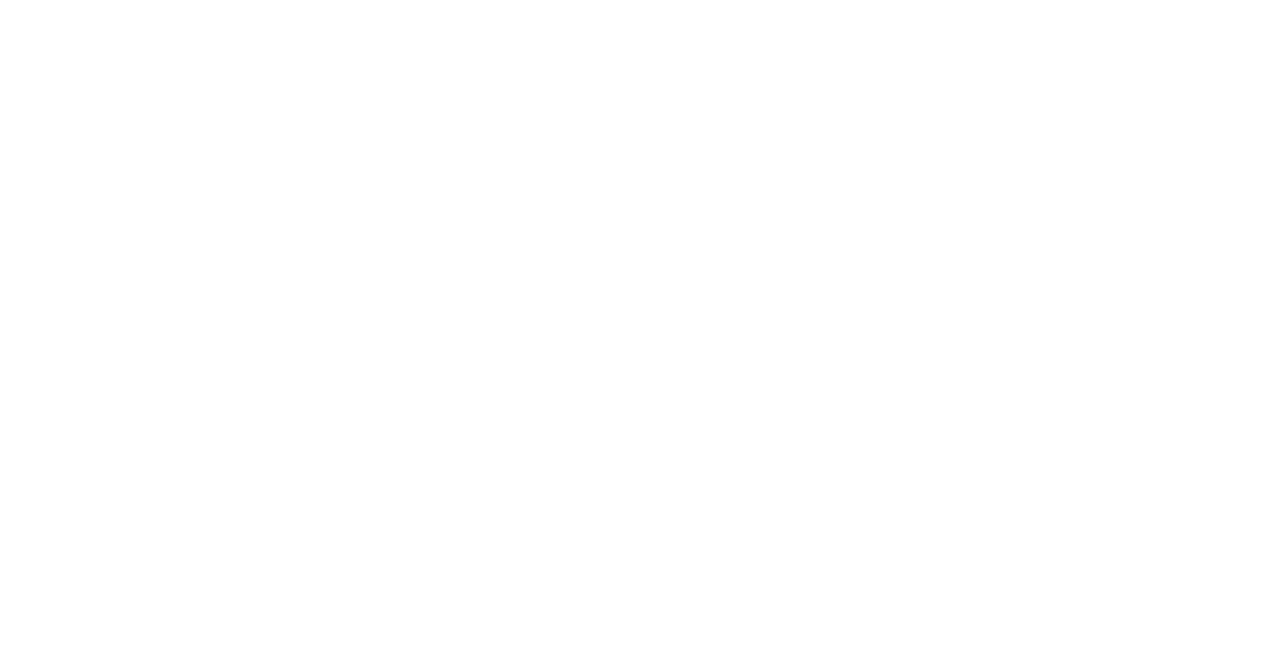
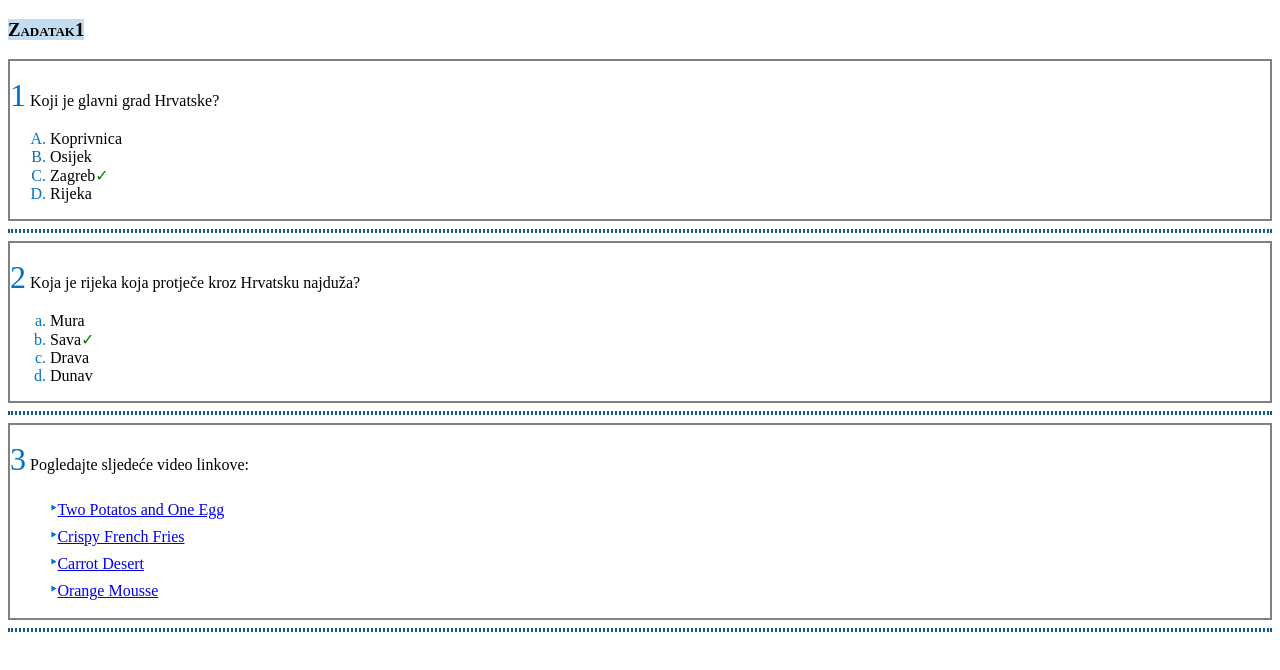
Before and after one commit to jtustanic/vjezbice9, a plain HTML site: page zadatak10.html in a window 1280 px wide. Drawn offline with Linux system fonts and the light colour scheme.

Commit message:
zadatak-

```diff
--- a/stylezadatak.css
+++ b/stylezadatak.css
@@ -0,0 +1,46 @@
+.c1{
+    list-style-type: upper-latin;
+}
+
+.c2{
+    list-style-type: lower-latin;
+}
+
+.c3{
+   list-style-type: none;
+}
+
+.c3 li::before{
+    content: "\2023";
+    color: #0071c4;
+    font-size: 20px;
+}
+
+hr{
+    border: dotted 2px;
+    color:#15588a;
+    ;
+}
+
+section{
+    border: 2px solid grey;
+}
+
+p::first-letter{
+    color:#0071c4;
+    font-size: 2em;
+}
+
+::marker{
+    color: #0071c4;
+}
+
+span::after{
+    content: "\2713";
+    color: green;
+}
+
+h3::first-line{
+    background-color: #c2dcf0;
+    font-variant: small-caps;
+}
--- a/zadatak10.html
+++ b/zadatak10.html
@@ -10,7 +10,46 @@
 
 <body>
 
+    <h3>Zadatak1</h3>
+
+<section>
+    <p>1 Koji je glavni grad Hrvatske?</p>
+    <ul class="c1">
+        <li>Koprivnica</li>
+        <li>Osijek</li>
+        <li><span>Zagreb</span></li>
+        <li>Rijeka</li>
+    </ul>
+
+</section>
+
+<hr>
+
+<section>
+    <p>2 Koja je rijeka koja protječe kroz Hrvatsku najduža?</p>
+    <ul class="c2">
+        <li>Mura</li>
+        <li><span>Sava</span></li>
+        <li>Drava</li>
+        <li>Dunav</li>
+    </ul>
+</section>
+
+<hr>
+
+<section>
+    <p>3 Pogledajte sljedeće video linkove:</p>
+    <ul class="c3">
+        <li><a href="https://www.youtube.com/watch?v=xv8Ts6L8Tlw">Two Potatos and One Egg</a></li>
+        <li><a href="https://www.youtube.com/watch?v=p-oVufdc3W8">Crispy French Fries</a></li>
+        <li><a href="https://www.youtube.com/watch?v=lUfPvpAkc8U">Carrot Desert</a></li>
+        <li><a href="https://www.youtube.com/watch?v=NDASm_SIBbg">Orange Mousse</a></li>
+    </ul>
+</section>
+
+<hr>
 
 </body>
 
+
 </html>
```
